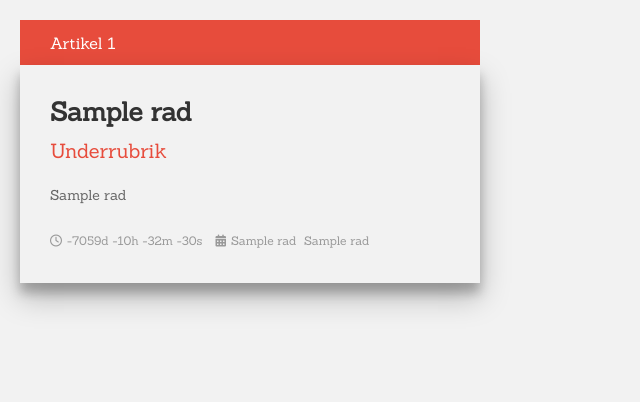
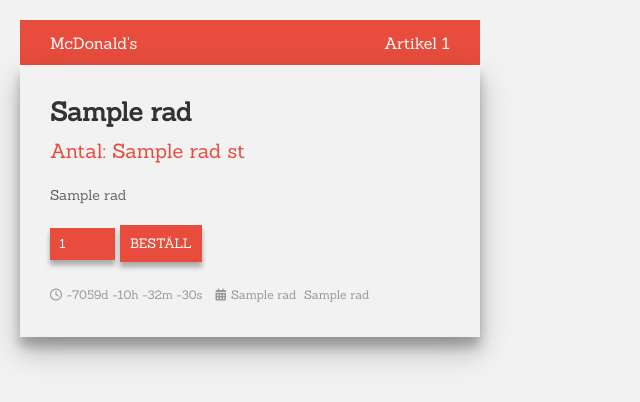
Before and after one commit to belismau/Foodtell, a Flask app: template templates/artiklar.html in a window 1280 px wide. Shown: the top 402 px of the page, without its empty margins (0-640 px from the left). Run offline with Flask 2, Linux system fonts and the light colour scheme; the template is opened without the code that fills it: most values are stand-ins (such as "Sample title", 1, 10 or a date in 2020); some libraries are stand-ins or nearby versions.

Commit message:
Struktur + funktioner

```diff
--- a/app.py
+++ b/app.py
@@ -14,6 +14,20 @@ def firstLetterUpper(word):
     firstLetter = word[0].upper()
     return firstLetter + letters
 
+def ngt():
+    db = psycopg2.connect(dbname="aj1200", user="aj1200", password="gam0gfxz", host="pgserver.mah.se")
+    connect = db.cursor()
+
+    connect.execute("SELECT email FROM users WHERE username = %s", (request.form['username'],))
+
+    for i in connect:
+        email = i[0]
+
+    session['username'] = request.form['username']
+    session['email'] = email
+
+    return redirect(url_for('home'))
+
 app = Flask(__name__)
 app.secret_key = "1234abcd"
 
@@ -25,7 +39,6 @@ def index():
 
     else:
         return render_template("index.html")
-
 
 @app.route("/register")
 def register():
@@ -48,7 +61,7 @@ def home():
 
         if request.form.get('register') == "REGISTER":
 
-            tryRegister = logreg.tryRegister(request.form['username'].lower(), request.form['password'])
+            tryRegister = logreg.tryRegister(request.form['username'].lower(), request.form['email'], request.form['password'])
 
             if tryRegister == 'User exist':
                 flash('USER ALREADY EXIST', 'error')
@@ -60,18 +73,20 @@ def home():
 
         else:
 
-            tryLogin = logreg.tryLogin(request.form['username'].lower(), request.form['password'])
+            tryLogin = logreg.tryLogin(request.form['username'], request.form['email'], request.form['password'])
 
-            if tryLogin == 'No username':
-                flash('USERNAME DOES NOT EXIST', 'error')
+            if tryLogin == 'No account':
+                flash('INVALID DETAILS', 'error')
                 return redirect(url_for('login'))
 
             elif tryLogin == 'Logged in':
+
                 session['username'] = request.form['username']
+
                 return redirect(url_for('home'))
 
             else:
-                flash('INVALID PASSWORD', 'error')
+                flash('INVALID DETAILS', 'error')
                 return redirect(url_for('login'))
 
     else:
@@ -103,6 +118,7 @@ def addarticle():
 
         if request.method == 'POST':
             article.addArticle()
+
             return redirect(url_for('articles'))
 
         else:
@@ -115,16 +131,34 @@ def addarticle():
 def articles():
 
     if 'username' in session:
-        article.removeArticle()
+        article.removeArticleTime()
         listArticle = article.presentArticle()
-        return render_template("artiklar.html", listArticle=listArticle, checkIfEmpty=len(listArticle))
+        return render_template("artiklar.html", listArticle=listArticle, checkIfEmpty=len(listArticle), username=session['username'])
+
+    else:
+        return redirect(url_for('login'))
+
+@app.route("/<user>", methods=['POST', 'GET'])
+def order(user):
+
+    if 'username' in session:
+
+        if request.method == 'POST':
+            article.removeArticleAntal()
+            return render_template("artiklar.html", username=session['username'])
+
+        else:
+            return render_template("artiklar.html", username=session['username'])
 
     else:
         return redirect(url_for('login'))
 
 @app.errorhandler(404)
 def notFound(e):
-    return 'This page does not exist', 404
+    if 'username' in session:
+        return redirect(url_for('login'))
+    else:
+        return redirect(url_for('index'))
 
 if __name__ == '__main__':
     app.run(debug = True)
--- a/database.sql
+++ b/database.sql
@@ -3,7 +3,8 @@ DROP TABLE IF EXISTS users;
 CREATE TABLE users (
     id INTEGER PRIMARY KEY,
     username VARCHAR NOT NULL,
+    email VARCHAR NOT NULL,
     password VARCHAR NOT NULL
 );
 
-INSERT INTO users VALUES(1, 'Test1', 'abcd1234');
+INSERT INTO users VALUES(1, 'Test1', 'test@hotmail.com', 'willbeencrypted');
--- a/static/artiklar.css
+++ b/static/artiklar.css
@@ -66,6 +66,7 @@ h3 {
   align-items: center;
   background: #e74c3c;
   height: 25px;
+  justify-content: space-between;
 }
 
 #under {
@@ -75,6 +76,36 @@ h3 {
   display: flex;
   align-items: center;
   height: 25px;
+}
+
+input[type=number] {
+  font-size: 12px;
+  color: white;
+  outline: none;
+  border: none;
+  background: #e74c3c;
+  padding: 9px;
+  width: 47px;
+  box-shadow: 0 5px 5px rgba(0,0,0,0.10), 0 5px 5px rgba(0,0,0,0.22);
+  margin: 20px 0 0 0;
+  resize: none;
+}
+
+input[type=submit] {
+  font-family: 'Sanchez', serif;
+  margin: 0;
+  background: #e74c3c;
+  border: none;
+  box-sizing: border-box;
+  box-shadow: 0 5px 5px rgba(0,0,0,0.10), 0 5px 5px rgba(0,0,0,0.22);
+  padding: 10px;
+  cursor: pointer;
+  outline: none;
+  color: white;
+}
+
+#articleID {
+  display: none;
 }
 
 .appear {
--- a/static/form.css
+++ b/static/form.css
@@ -39,7 +39,7 @@ a {
   text-decoration: none;
 }
 
-input[type=text], input[type=time], input[type=date], textarea {
+input[type=text], input[type=time], input[type=date], input[type=number], textarea {
   font-family: 'Kanit', sans-serif;
   font-size: 12px;
   color: white;
@@ -82,7 +82,7 @@ form {
   margin: 0 10px 0 10px;
 }
 
-input[type=text]:focus, textarea:focus {
+input[type=text]:focus, input[type=time]:focus, input[type=date]:focus, input[type=number]:focus, textarea:focus {
   padding-bottom: 23px;
   border-bottom: 2px solid white;
   color: white;
--- a/static/login.css
+++ b/static/logreg.css
@@ -46,7 +46,7 @@ a {
   border-bottom: 1px solid lightgreen;
 }
 
-input[type=text], input[type=password] {
+input[type=text], input[type=password], input[type=email] {
   font-family: 'Kanit', sans-serif;
   font-size: 12px;
   color: white;
@@ -85,7 +85,7 @@ form {
   margin: 0 10px 0 10px;
 }
 
-input[type=text]:focus, input[type=password]:focus {
+input[type=text]:focus, input[type=email]:focus, input[type=password]:focus {
   padding-bottom: 23px;
   border-bottom: 2px solid white;
   color: white;
--- a/table.sql
+++ b/table.sql
@@ -5,5 +5,6 @@ CREATE TABLE artikel (
     namn VARCHAR NOT NULL,
     beskrivning VARCHAR NOT NULL,
     datum VARCHAR NOT NULL,
-    tid VARCHAR NOT NULL
+    tid VARCHAR NOT NULL,
+    antal INTEGER NOT NULL
 );
--- a/templates/artiklar.html
+++ b/templates/artiklar.html
@@ -22,13 +22,22 @@
       <article id="container">
 
         <div id="over">
+          <p> McDonald's </p>
           <p> Artikel {{ rad[0] }} </p>
         </div>
 
         <div id="main">
           <h3> {{ rad[1] }} </h3>
-          <p id="subtitle"> Underrubrik </p>
+          <p id="subtitle"> Antal: {{ rad[5] }} st </p>
           <p id="beskrivning"> {{ rad[2] }} </p>
+
+          <form action="/{{ username }}" method="POST">
+            <input type="number" name="antal" min="1" max="{{ rad[5] }}" value="1" required>
+            <!-- ANNAT SÄTT ?? -->
+            <input id="articleID" type="number" name="id" value="{{ rad[0] }}">
+            <!-- ANNAT SÄTT ?? -->
+            <input type="submit" value="BESTÄLL">
+          </form>
 
           <div id="under">
             <i class="fa fa-clock-o" aria-hidden="true"></i>
@@ -37,6 +46,7 @@
             <p class="date"> {{ rad[3] }} </p>
             <p class="time"> &nbsp;&nbsp;{{ rad[4] }} </p>
           </div>
+
         </div>
 
       </article>
--- a/templates/form.html
+++ b/templates/form.html
@@ -18,6 +18,7 @@
           <textarea name="beskrivning" placeholder="BESKRIVNING" minlength=10 required></textarea>
           <input id="today1" name="time" type="time" required>
           <input id="today" type="date" name="date" max="2019-12-31" required>
+          <input type="number" name="antal" min="1" placeholder="ANTAL" required>
           <input type="submit" value="SKICKA">
         </form>
       {% else %}
@@ -29,7 +30,7 @@
 
     </div>
 
-    <script type="text/javascript" src="{{ url_for('static', filename='index.js') }}"></script>
+    <script type="text/javascript" src="{{ url_for('static', filename='form.js') }}"></script>
 
   </body>
 </html>
--- a/templates/home.html
+++ b/templates/home.html
@@ -11,7 +11,9 @@
     <div id="flex">
 
       <h2> Welcome, {{ username }} </h2>
-      <a href="logout"> LOGOUT </a> </p>
+      <a class="article" href="addarticle"> ADD ARTICLE </a>
+      <a class="article" href="articles"> SHOW ARTICLES </a>
+      <a id="logout" href="logout"> LOGOUT </a> </p>
 
     </div>
 
--- a/templates/login.html
+++ b/templates/login.html
@@ -4,7 +4,7 @@
     <meta charset="utf-8">
     <title> Logga in </title>
     <meta name="viewport" content="width=device-width, initial-scale=1.0">
-    <link rel="stylesheet" type="text/css" href="{{ url_for('static', filename='login.css') }}">
+    <link rel="stylesheet" type="text/css" href="{{ url_for('static', filename='logreg.css') }}">
   </head>
   <body>
 
@@ -14,6 +14,7 @@
 
       <form action="/home" method="POST">
 
+        <input type="email" name="email" placeholder="EMAIL" required>
         <input type="text" name="username" placeholder="USERNAME" required>
         <input type="password" name="password" placeholder="PASSWORD" required>
         <input type="submit" value="LOGIN" name="login">
@@ -32,5 +33,7 @@
 
     </div>
 
+    <script type="text/javascript" src="{{ url_for('static', filename='logreg.js') }}"></script>
+
   </body>
 </html>
--- a/templates/register.html
+++ b/templates/register.html
@@ -4,7 +4,7 @@
     <meta charset="utf-8">
     <title> Registrera </title>
     <meta name="viewport" content="width=device-width, initial-scale=1.0">
-    <link rel="stylesheet" type="text/css" href="{{ url_for('static', filename='login.css') }}">
+    <link rel="stylesheet" type="text/css" href="{{ url_for('static', filename='logreg.css') }}">
   </head>
   <body>
 
@@ -14,6 +14,7 @@
 
       <form action="/home" method="POST">
 
+        <input type="email" name="email" placeholder="EMAIL" required>
         <input type="text" name="username" placeholder="USERNAME" required>
         <input type="password" name="password" placeholder="PASSWORD" required>
         <input type="submit" value="REGISTER" name="register">
@@ -32,5 +33,7 @@
 
     </div>
 
+    <script type="text/javascript" src="{{ url_for('static', filename='logreg.js') }}"></script>
+
   </body>
 </html>
```
Also changed, not shown: article.py (+26 -3 lines), logreg.py (+15 -13 lines), static/home.css (+8 -3 lines), static/logreg.js (added, +12 -0 lines), 4 other files.
